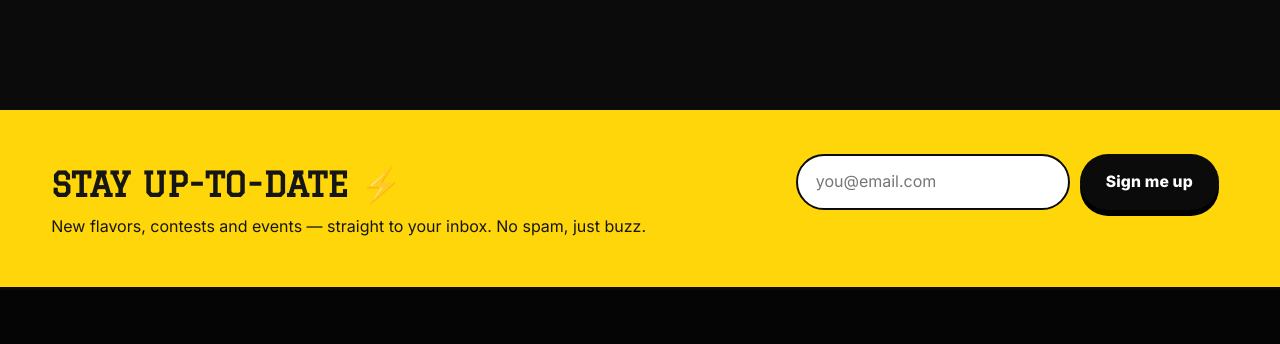
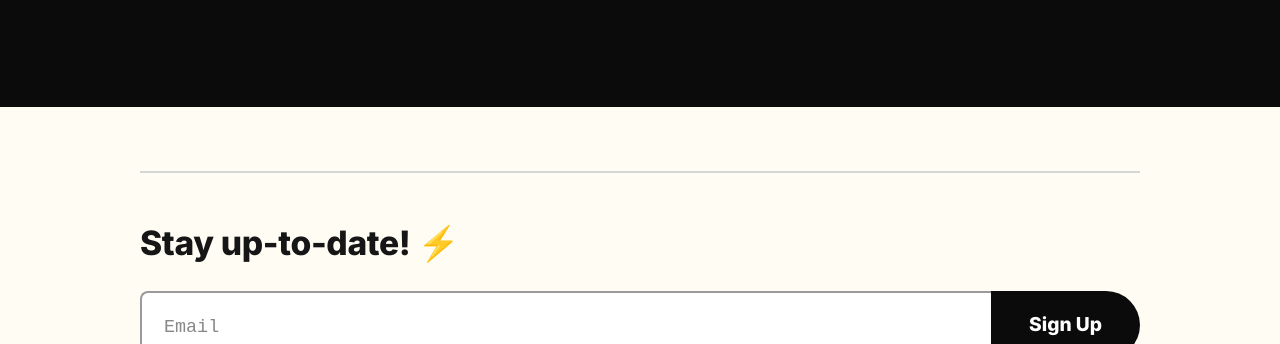
Before and after one commit to zohebashraf2019-kingzaddy/buzzedcoffeeco, a plain HTML site: page index.html in a window 1280 px wide. Shown: the part 9370-9714 px from the top of the page. Drawn offline with Linux system fonts and the light colour scheme.

Commit message:
Restyle Stay up-to-date newsletter signup
Co-Authored-By: Claude Opus 5.5 <noreply@anthropic.com>
Claude-Session: https://claude.ai/code/session_01XNaCjgcdPc8v3EtH8QoEQM

```diff
--- a/app.js
+++ b/app.js
@@ -522,8 +522,10 @@ function initForms() {
     e.preventDefault();
     if (news._honey.value) return;
     const email = news.email.value.trim();
+    news.email.classList.toggle("is-invalid", !/^\S+@\S+\.\S+$/.test(email));
     if (!/^\S+@\S+\.\S+$/.test(email)) { nStatus.className = "form__status err"; nStatus.textContent = "Please enter a valid email."; return; }
     const btn = $("button", news);
+    btn.textContent = "Signing up…";
     btn.disabled = true;
     try {
       await sendForm({ _subject: "New newsletter signup — Buzzed Coffee website", Email: email, Source: "Website newsletter form" });
@@ -531,7 +533,7 @@ function initForms() {
       nStatus.className = "form__status ok"; nStatus.textContent = "You're on the list! ⚡";
     } catch {
       nStatus.className = "form__status err"; nStatus.textContent = "Couldn't sign you up right now — try again in a bit.";
-    } finally { btn.disabled = false; }
+    } finally { btn.disabled = false; btn.textContent = "Sign Up"; }
   });
 }
 
--- a/index.html
+++ b/index.html
@@ -433,17 +433,17 @@
     </section>
 
     <!-- ============ NEWSLETTER ============ -->
-    <section class="newsletter">
+    <section class="newsletter" id="stay-up-to-date">
       <div class="wrap newsletter__inner">
-        <div>
-          <h2>Stay up-to-date ⚡</h2>
-          <p>New flavors, contests and events — straight to your inbox. No spam, just buzz.</p>
-        </div>
+        <h2>Stay up-to-date! <span aria-hidden="true">⚡</span></h2>
         <form id="newsForm" class="newsletter__form" novalidate>
           <input type="text" name="_honey" class="hp" tabindex="-1" autocomplete="off" aria-hidden="true" />
           <label class="sr" for="newsEmail">Email</label>
-          <input type="email" id="newsEmail" name="email" placeholder="you@email.com" required />
-          <button class="btn btn--dark" type="submit">Sign me up</button>
+          <div class="newsletter__field">
+            <input type="email" id="newsEmail" name="email" placeholder="Email" autocomplete="email" required />
+            <button type="submit">Sign Up</button>
+          </div>
+          <p class="newsletter__note">New drinks, deals, contests &amp; events from Buzzed Coffee. No spam — just buzz.</p>
           <p class="form__status" id="newsStatus" role="status"></p>
         </form>
       </div>
--- a/styles.css
+++ b/styles.css
@@ -381,15 +381,32 @@ button { font: inherit; cursor: pointer; }
 .form__status.err { color: #ff8a80; }
 
 /* ---------- NEWSLETTER ---------- */
-.newsletter { background: var(--yellow); padding: 44px 0; border-block: 3px solid var(--black); }
-.newsletter__inner { display: flex; align-items: center; justify-content: space-between; gap: 24px; flex-wrap: wrap; }
-.newsletter h2 { font-family: var(--slab); text-transform: uppercase; margin: 0; font-size: clamp(1.5rem, 3vw, 2.1rem); }
-.newsletter p { margin: 4px 0 0; }
-.newsletter__form { display: flex; gap: 10px; flex-wrap: wrap; position: relative; }
-.newsletter__form input[type="email"] { font: inherit; padding: 13px 18px; border-radius: 999px; border: 2px solid var(--black); min-width: 260px; outline: none; }
-.newsletter__form .form__status { flex-basis: 100%; }
-.newsletter__form .form__status.ok { color: #0a6b2f; }
-.newsletter__form .form__status.err { color: #8a0f05; }
+.newsletter { background: var(--paper); padding: 64px 0; }
+.newsletter__inner { border-top: 2px solid #d6d6d6; padding-top: 44px; max-width: 1000px; }
+.newsletter h2 { font-family: var(--body); font-weight: 800; font-size: clamp(1.6rem, 3vw, 2.1rem); margin: 0 0 22px; letter-spacing: -.01em; }
+.newsletter h2 span { color: var(--gold); }
+.newsletter__field { display: flex; max-width: 1000px; }
+.newsletter__field input {
+  flex: 1; min-width: 0; font: inherit; font-size: 1.15rem; padding: 18px 22px;
+  border: 2px solid #9a9a9a; border-right: 0; border-radius: 8px 0 0 8px; background: #fff; outline: none; transition: border-color .2s;
+}
+.newsletter__field input::placeholder { font-family: "Courier New", ui-monospace, monospace; color: #888; }
+.newsletter__field input:focus { border-color: var(--black); }
+.newsletter__field input.is-invalid { border-color: #d93025; }
+.newsletter__field button {
+  border: 0; background: var(--black); color: #fff; font-weight: 800; font-size: 1.2rem;
+  padding: 0 38px; border-radius: 0 999px 999px 0; transition: background .2s, color .2s;
+}
+.newsletter__field button:hover { background: var(--yellow); color: #000; }
+.newsletter__field button:disabled { opacity: .6; cursor: wait; }
+.newsletter__note { font-family: "Courier New", ui-monospace, monospace; color: #777; font-size: .95rem; margin: 18px 0 0; line-height: 1.8; }
+.newsletter .form__status { margin-top: 8px; }
+.newsletter .form__status.ok { color: #0a7d36; }
+.newsletter .form__status.err { color: #c5221f; }
+@media (max-width: 600px) {
+  .newsletter__field button { padding: 0 22px; font-size: 1.05rem; }
+  .newsletter__field input { font-size: 1rem; padding: 16px; }
+}
 
 /* ---------- FOOTER ---------- */
 .footer { background: #050505; color: #bbb; padding: 60px 0 26px; }
@@ -450,7 +467,6 @@ button { font: inherit; cursor: pointer; }
   .cup-preview__btns { justify-content: center; }
   .gallery { grid-template-columns: repeat(2, 1fr); }
   .footer__grid { grid-template-columns: 1fr; }
-  .newsletter__form input[type="email"] { min-width: 0; flex: 1; }
 }
 @media (prefers-reduced-motion: reduce) {
   *, *::before, *::after { animation: none !important; transition: none !important; }
```
